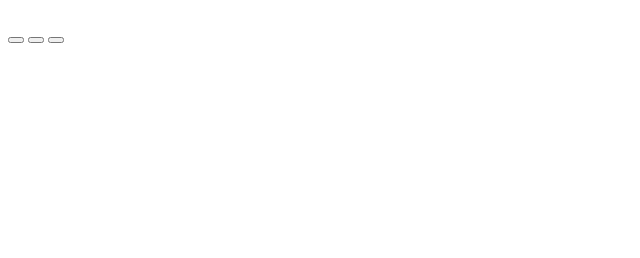
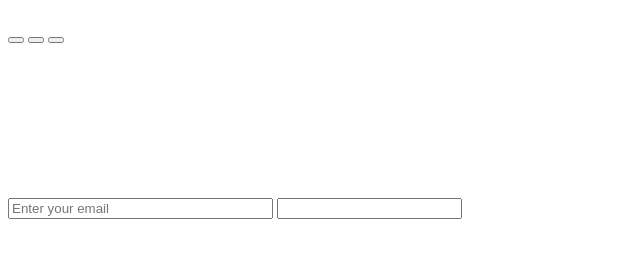
Before and after one commit to mertkantaroglu/mert-asif, a plain HTML site: page index.html in a window 1280 px wide. Shown: the whole page, without its empty margins (0-640 px from the left). Drawn offline with Linux system fonts and the light colour scheme.

Commit message:
new files added

```diff
--- a/index.html
+++ b/index.html
@@ -15,5 +15,11 @@
       <button class="nav-link"></button>
     </nav>
   </header>
+  <video id="video"></video>
+  <form id="form">
+    <input id="email" placeholder="Enter your email"  pattern=".+@globex\.com" size="30" required>
+    <input id="submit" action="https://www.freecodecamp.com/email-submit">
+  </form>
+
 </body>
 </html>
```
